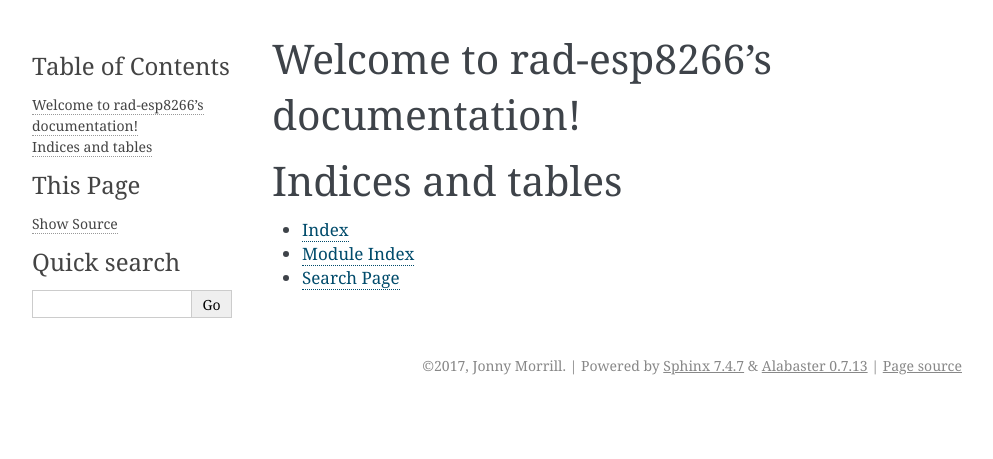
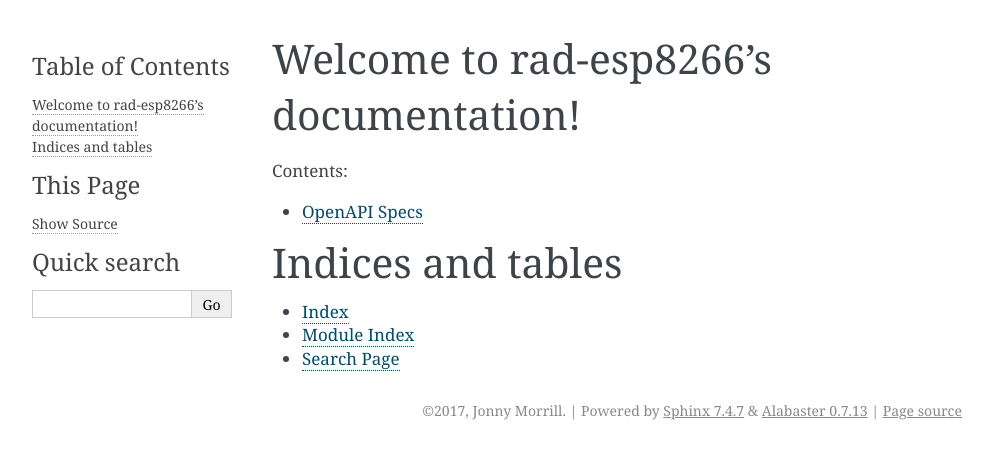
Before and after one commit to randuhmm/rad-esp8266, a Sphinx documentation site: the page built from docs/index.rst, in a window 1280 px wide. Shown: the top 459 px of the page, without its empty margins (148-1141 px from the left). Built offline with Sphinx 7.4.7, drawn with Linux system fonts in a browser that asks for light colours.

Commit message:
Testing spec docs

```diff
--- a/docs/conf.py
+++ b/docs/conf.py
@@ -30,7 +30,9 @@
 # Add any Sphinx extension module names here, as strings. They can be
 # extensions coming with Sphinx (named 'sphinx.ext.*') or your custom
 # ones.
-extensions = []
+extensions = [
+    'sphinxcontrib.swaggerdoc',
+]
 
 # Add any paths that contain templates here, relative to this directory.
 templates_path = ['_templates']
--- a/docs/index.rst
+++ b/docs/index.rst
@@ -10,6 +10,7 @@
    :maxdepth: 2
    :caption: Contents:
 
+   specs
 
 
 Indices and tables
--- /dev/null
+++ b/docs/requirements.txt
@@ -0,0 +1 @@
+pip install https://github.com/galthaus/sphinx-swaggerdoc/archive/master.zip
--- /dev/null
+++ b/docs/specs.rst
@@ -0,0 +1,4 @@
+OpenAPI Specs
+=============
+
+.. swaggerv2doc:: ../specs/openapi.json
```
Also changed, not shown: 3 other files.
